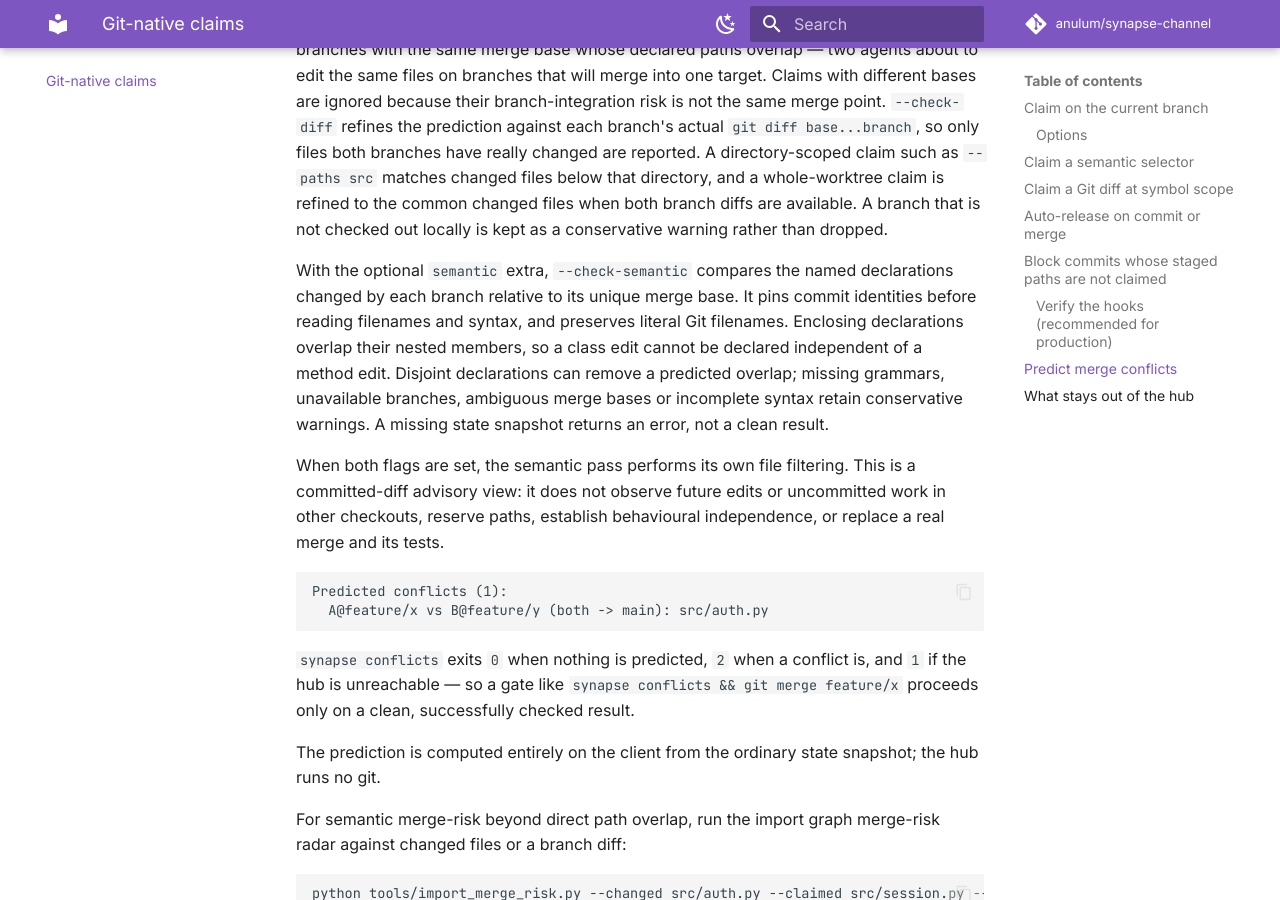
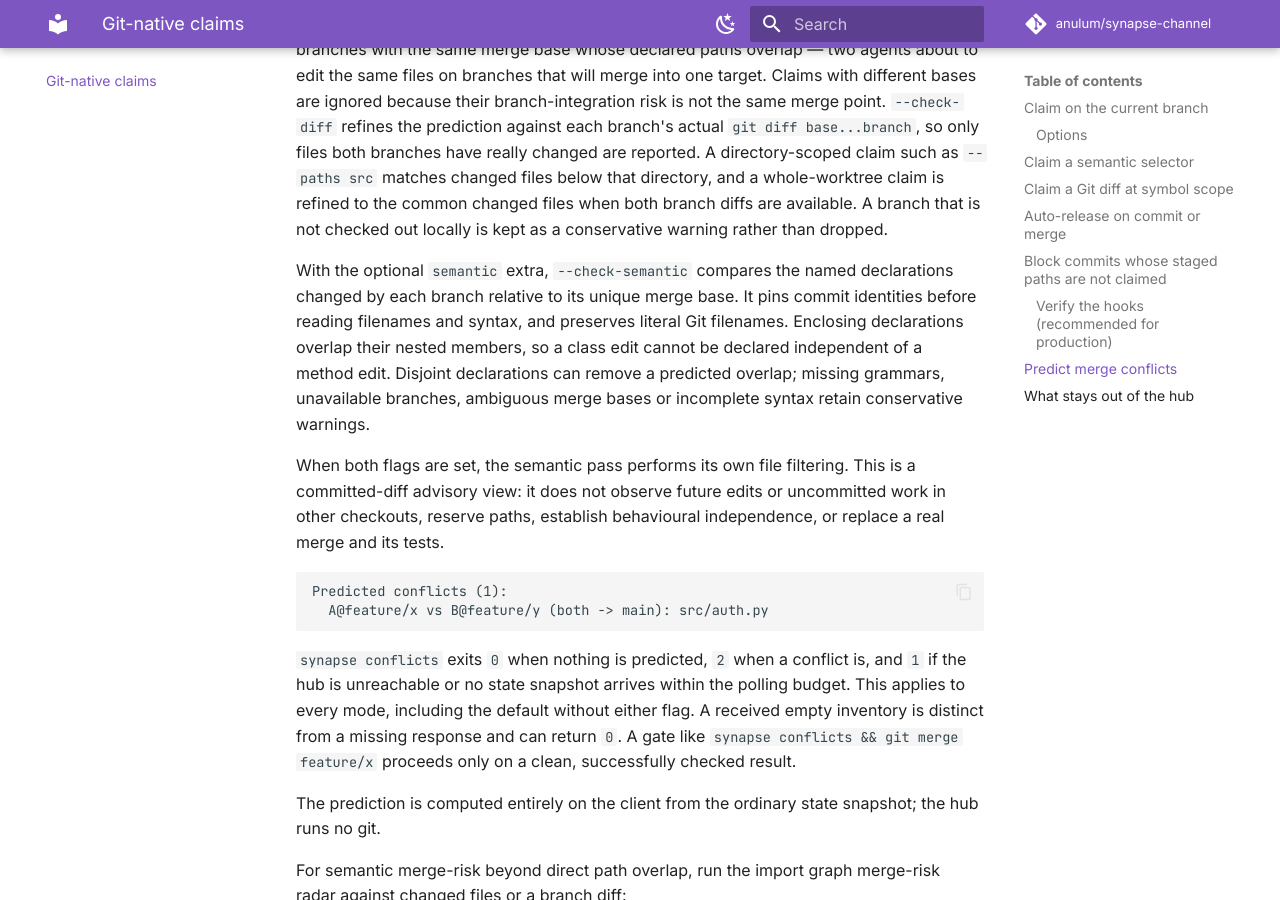
Before and after one commit to anulum/synapse-channel, an MkDocs documentation site: the page built from docs/git-claims.md, in a window 1280 px wide and 900 px high, scrolled down 7692 px. Built offline with MkDocs 1.6.1 and Material for MkDocs 9.7.7, drawn with Linux system fonts in a browser that asks for light colours; comment, search, counter and statistics services are not loaded.

Commit message:
fix: refuse missing conflict snapshots
Require a delivered inventory in every conflict prediction mode. Exercise live hub connections for both absent and empty snapshots.

Seat: 7184

Authored by Anulum Fortis & Arcane Sapience (protoscience@anulum.li)

Co-Authored-By: Arcane Sapience <protoscience@anulum.li>

````diff
--- a/docs/git-claims.md
+++ b/docs/git-claims.md
@@ -356,7 +356,6 @@
 edit cannot be declared independent of a method edit. Disjoint declarations
 can remove a predicted overlap; missing grammars, unavailable branches,
 ambiguous merge bases or incomplete syntax retain conservative warnings.
-A missing state snapshot returns an error, not a clean result.
 
 When both flags are set, the semantic pass performs its own file filtering.
 This is a committed-diff advisory view: it does not observe future edits or
@@ -369,7 +368,10 @@
 ```
 
 `synapse conflicts` exits `0` when nothing is predicted, `2` when a conflict is,
-and `1` if the hub is unreachable — so a gate like `synapse conflicts && git
+and `1` if the hub is unreachable or no state snapshot arrives within the polling
+budget. This applies to every mode, including the default without either flag.
+A received empty inventory is distinct from a missing response and can return
+`0`. A gate like `synapse conflicts && git
 merge feature/x` proceeds only on a clean, successfully checked result.
 
 The prediction is computed entirely on the client from the ordinary state
````
Also changed, not shown: 2 other files.
